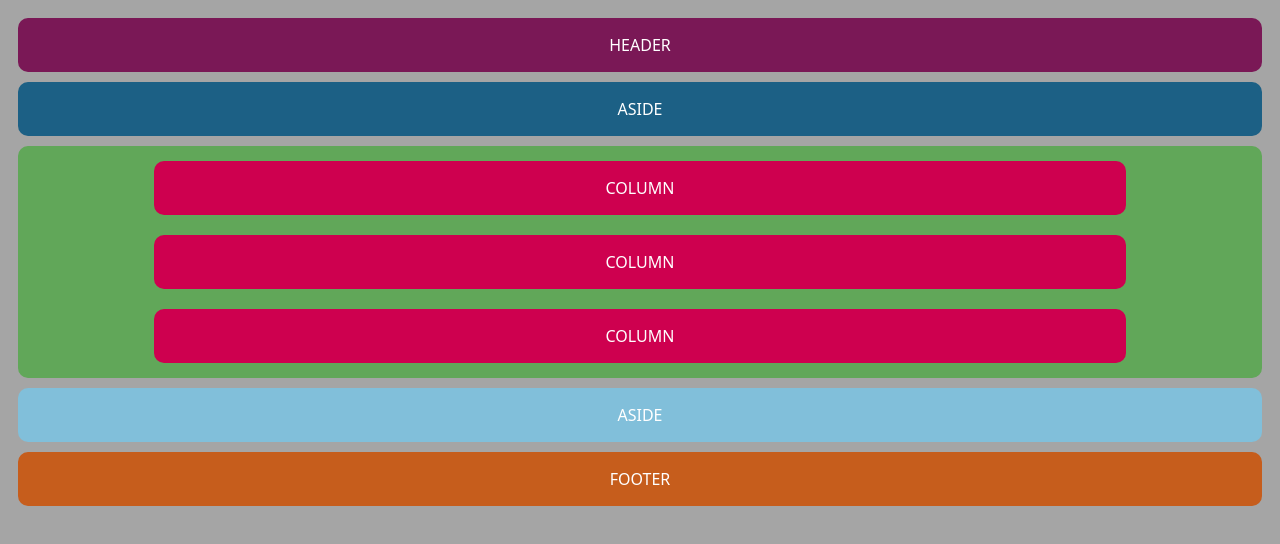
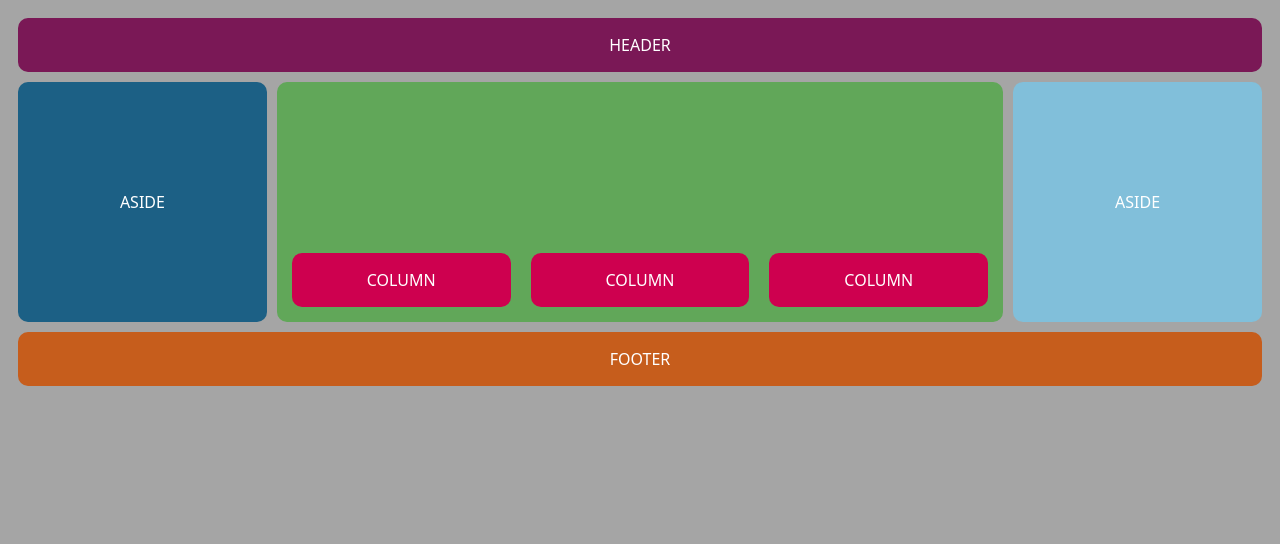
Before and after one commit to 3DMystic/grid-wireframe-practice, a plain HTML site: page index.html in a window 1280 px wide. Drawn offline with Linux system fonts and the light colour scheme.

Commit message:
desktop media

```diff
--- a/css/style.css
+++ b/css/style.css
@@ -11,10 +11,19 @@ body {
         "header"
         "aside1"
         "content"
-        "aside2"
+        "aside1"
         "footer";
-        gap: 10px;
-        padding: 10px;
+    gap: 10px;
+    padding: 10px;
+}
+
+.toRow {
+    display: grid;
+    grid-template-areas:
+        "aside1"
+        "content"
+        "aside1";
+    gap: 10px;
 }
 
 header {
@@ -56,3 +65,24 @@ footer {
     padding: 15px;
     border-radius: 10px;
 }
+
+@media (min-width: 800px) {
+    .toRow {
+        display: grid;
+        grid-template-columns: 20% 1fr 20%;
+        height:15rem;
+    }
+
+    .column-container {
+        display: grid;
+        grid-template-columns: repeat(3, 1fr);
+        align-items: end;
+    }
+
+    .aside1,
+    .aside2 {
+        display: flex;
+        justify-content: center;
+        align-items: center;
+    }
+}
--- a/index.html
+++ b/index.html
@@ -11,6 +11,7 @@
     <body>
         <div class="main-container">
             <header>HEADER</header>
+            <div class="toRow">
                 <aside class="aside1">ASIDE</aside>
                 <div class="column-container">
                     <div class="col">COLUMN</div>
@@ -18,6 +19,7 @@
                     <div class="col">COLUMN</div>
                 </div>
                 <aside class="aside2">ASIDE</aside>
+            </div>
             <footer>FOOTER</footer>
         </div>
     </body>
```
Also changed, not shown: desktop-wireframe.png (added). Lines whose indentation alone changed are shown as unchanged.
